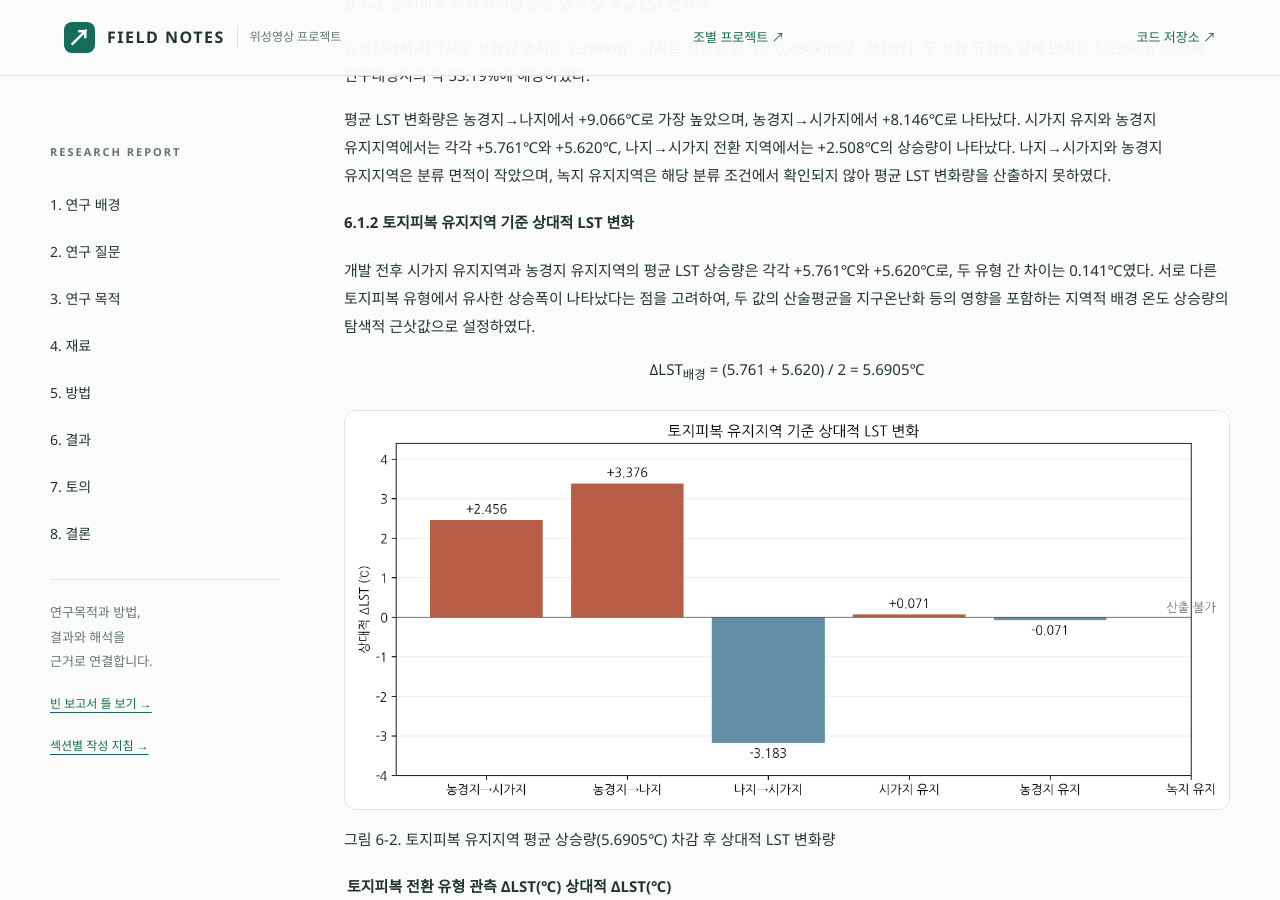
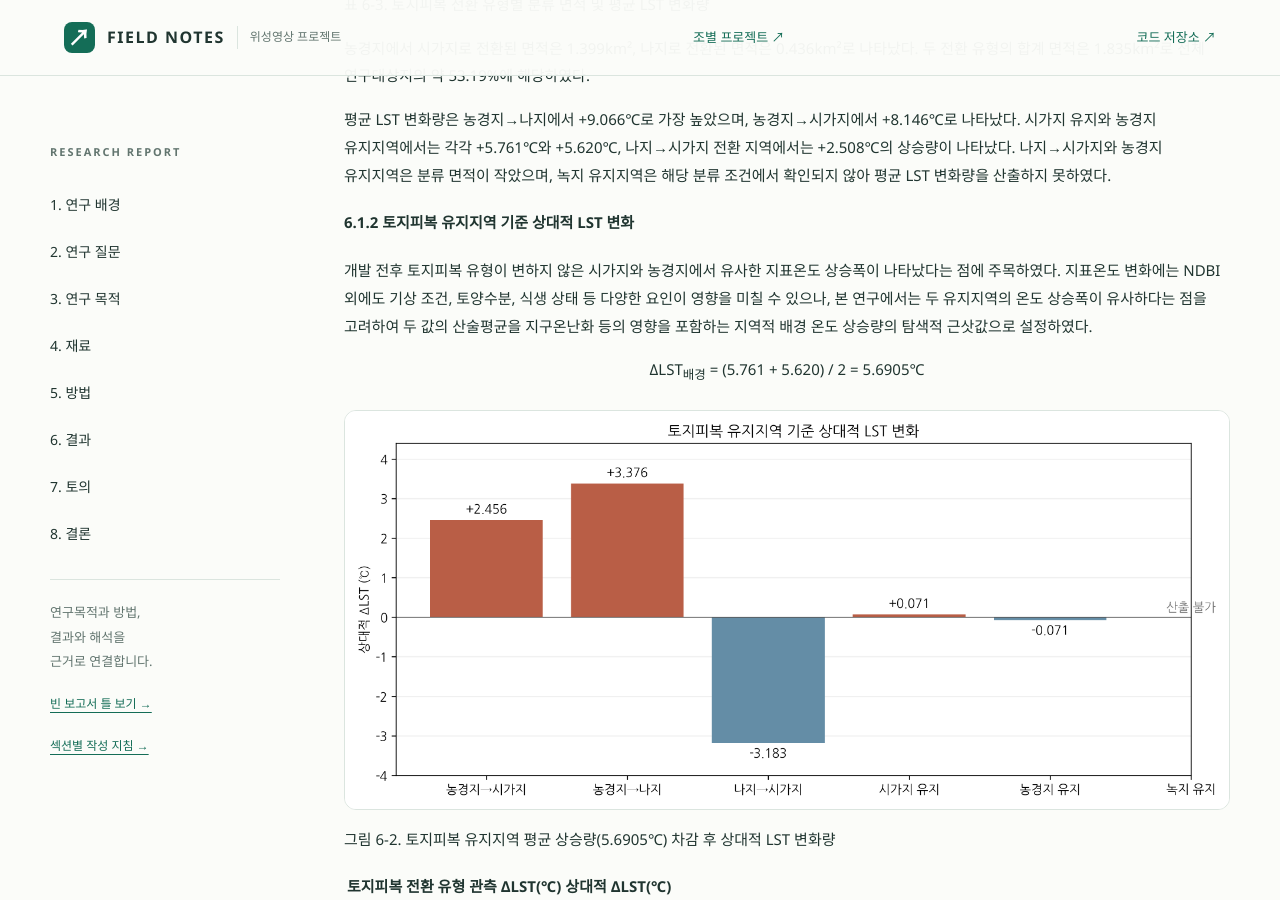
Before and after one commit to kimeunbyeol244/surveying-final-project-6, a Jekyll site: the page built from docs/index.md, in a window 1280 px wide and 900 px high, scrolled down 17645 px. Built offline with Jekyll 4.4.1, drawn with Linux system fonts in a browser that asks for light colours.

Commit message:
Update index.md

```diff
--- a/docs/index.md
+++ b/docs/index.md
@@ -277,7 +277,7 @@ NDBI만을 이용한 통계적 보정
 
 #### 6.1.2 토지피복 유지지역 기준 상대적 LST 변화
 
-개발 전후 시가지 유지지역과 농경지 유지지역의 평균 LST 상승량은 각각 +5.761℃와 +5.620℃로, 두 유형 간 차이는 0.141℃였다. 서로 다른 토지피복 유형에서 유사한 상승폭이 나타났다는 점을 고려하여, 두 값의 산술평균을 지구온난화 등의 영향을 포함하는 지역적 배경 온도 상승량의 탐색적 근삿값으로 설정하였다.
+개발 전후 토지피복 유형이 변하지 않은 시가지와 농경지에서 유사한 지표온도 상승폭이 나타났다는 점에 주목하였다. 지표온도 변화에는 NDBI 외에도 기상 조건, 토양수분, 식생 상태 등 다양한 요인이 영향을 미칠 수 있으나, 본 연구에서는 두 유지지역의 온도 상승폭이 유사하다는 점을 고려하여 두 값의 산술평균을 지구온난화 등의 영향을 포함하는 지역적 배경 온도 상승량의 탐색적 근삿값으로 설정하였다.
 
 <p align="center">ΔLST<sub>배경</sub> = (5.761 + 5.620) / 2 = 5.6905℃</p>
 
```
